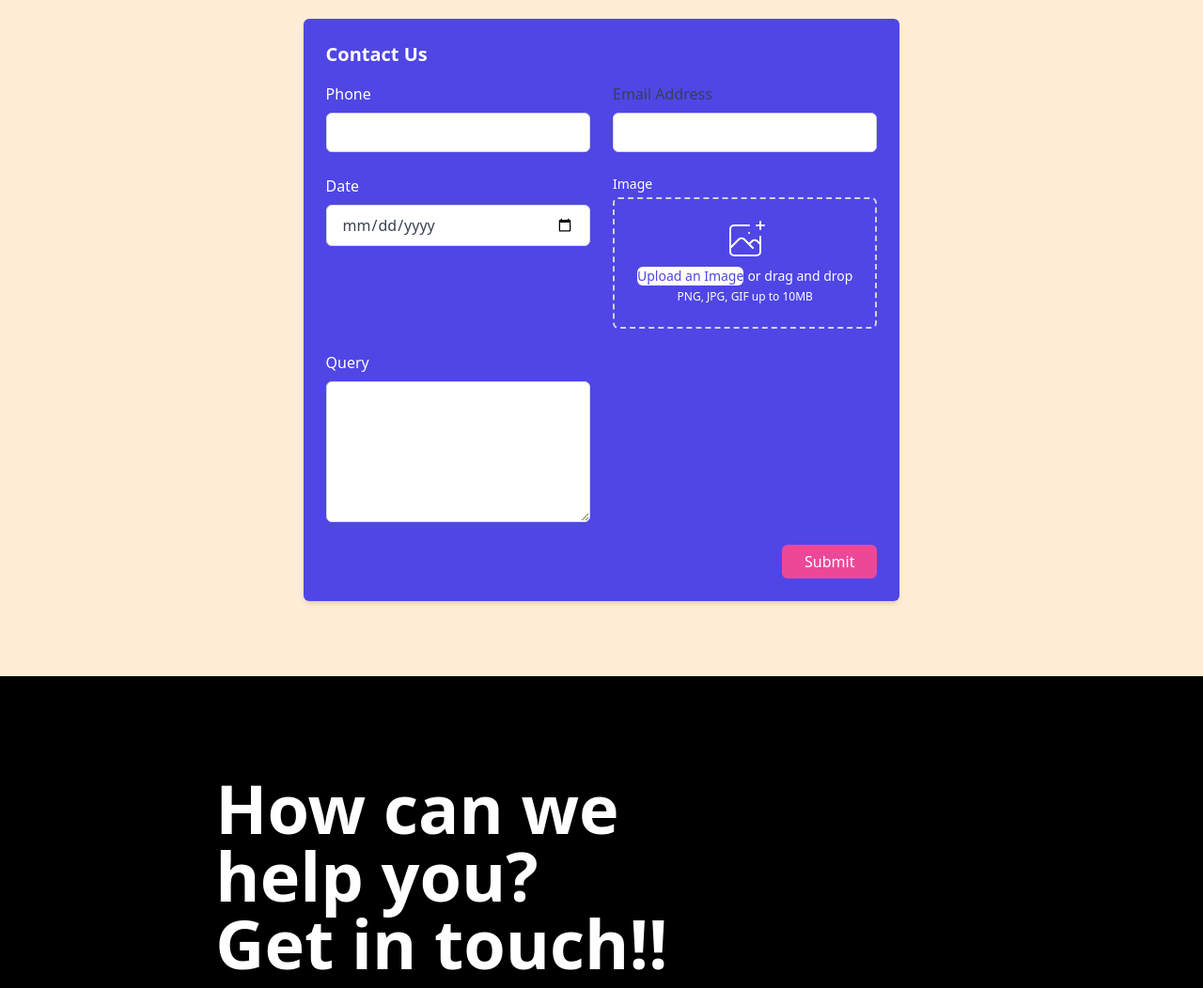
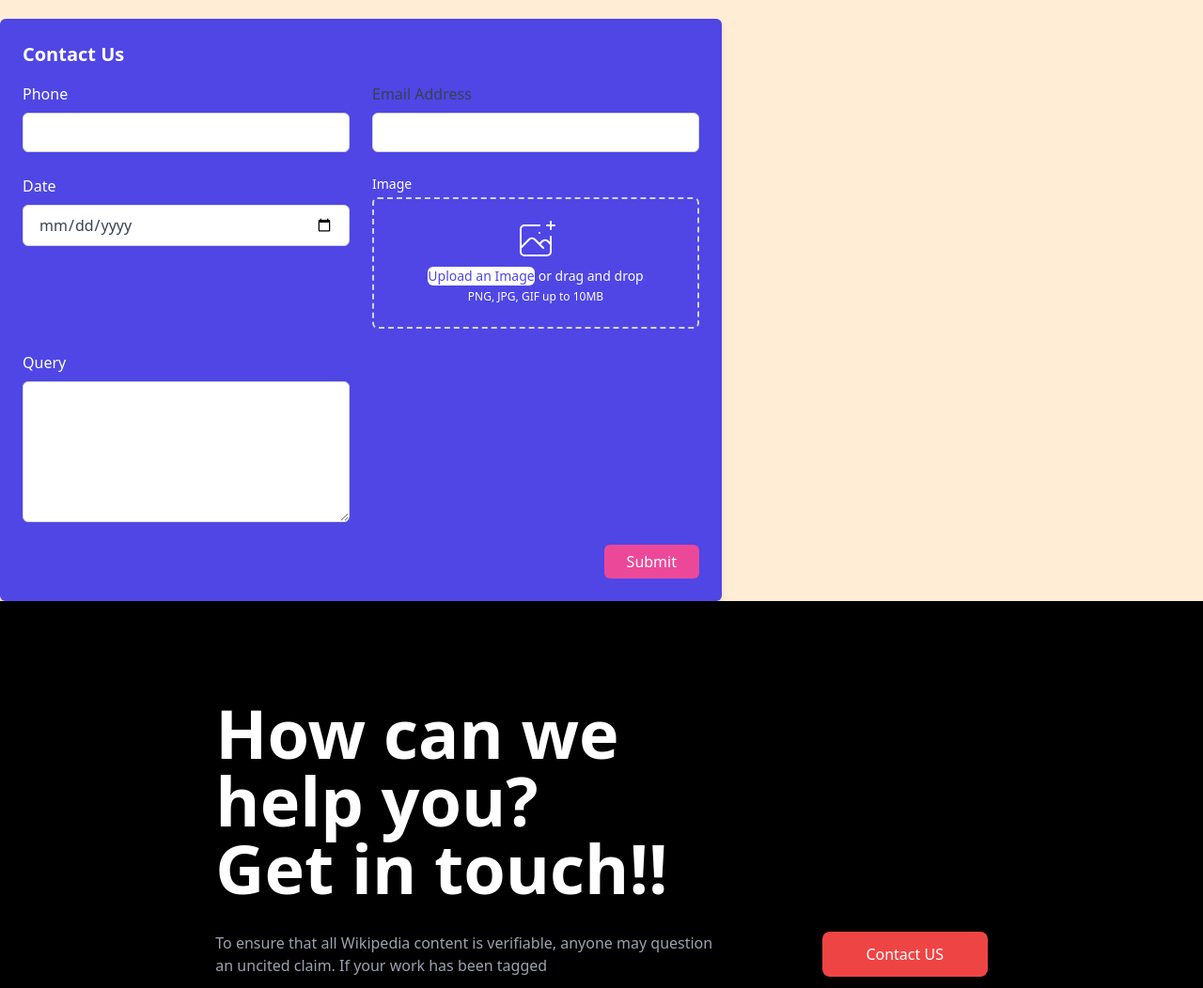
Before and after one commit to aviral-mishra-1008/samvaad_mnnit-, a Django app: page /Contact/ in a window 1280 px wide. Shown: the part 80-1132 px from the top of the page at 94% size. Run offline with Django 4.2, Linux system fonts and the light colour scheme; some libraries are stand-ins or nearby versions.

Commit message:
Contact us improved

```diff
--- a/Templates/ContactNew.html
+++ b/Templates/ContactNew.html
@@ -5,7 +5,7 @@
 
 {% block body %}
 
-<section class="max-w-4xl p-6 mx-auto mb-20 bg-indigo-600 rounded-md shadow-md dark:bg-gray-800 mt-5">
+<section class="max-w-3xl p-6 ml-0 mb-0 bg-indigo-600 rounded-md shadow-md dark:bg-gray-800 mt-5">
     <h1 class="text-xl font-bold text-white capitalize dark:text-white">Contact Us</h1>
     <form action="/Contact/" method="post" enctype="multipart/form-data">
         {% csrf_token %}
```
